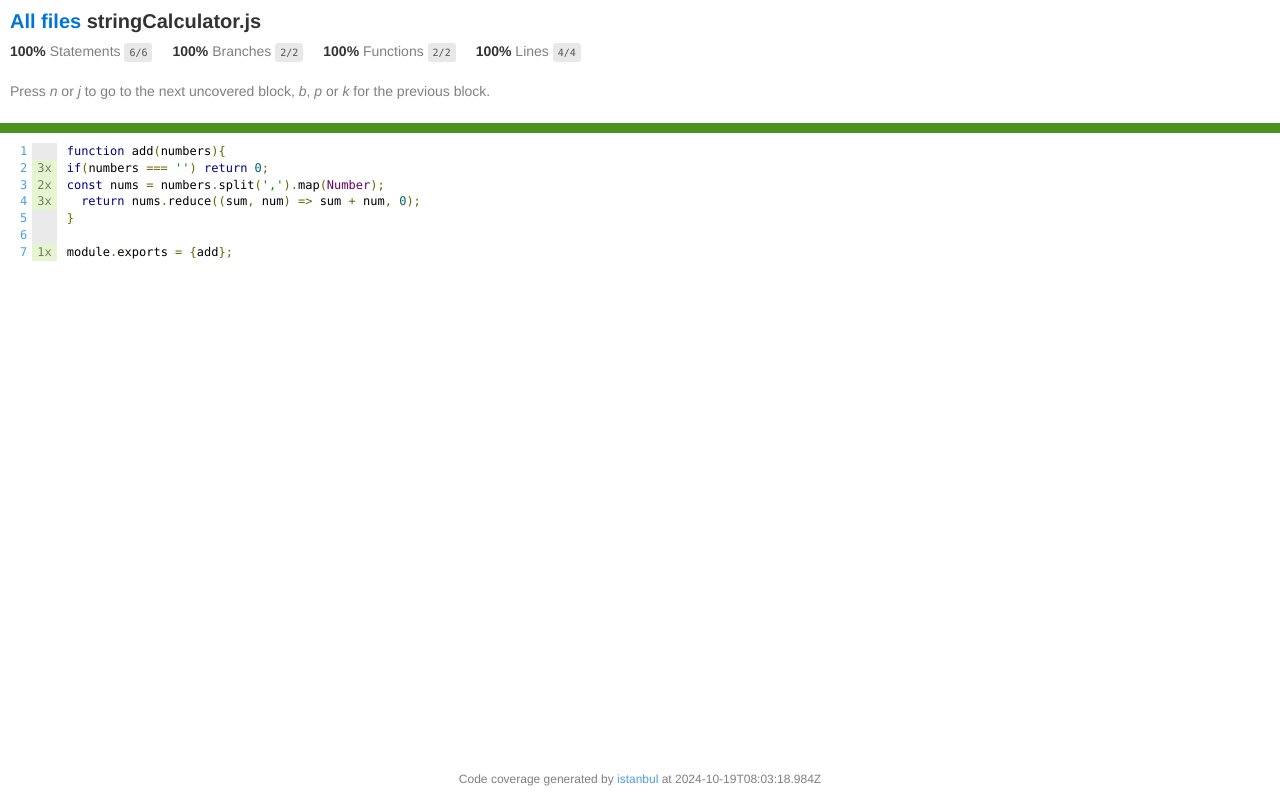
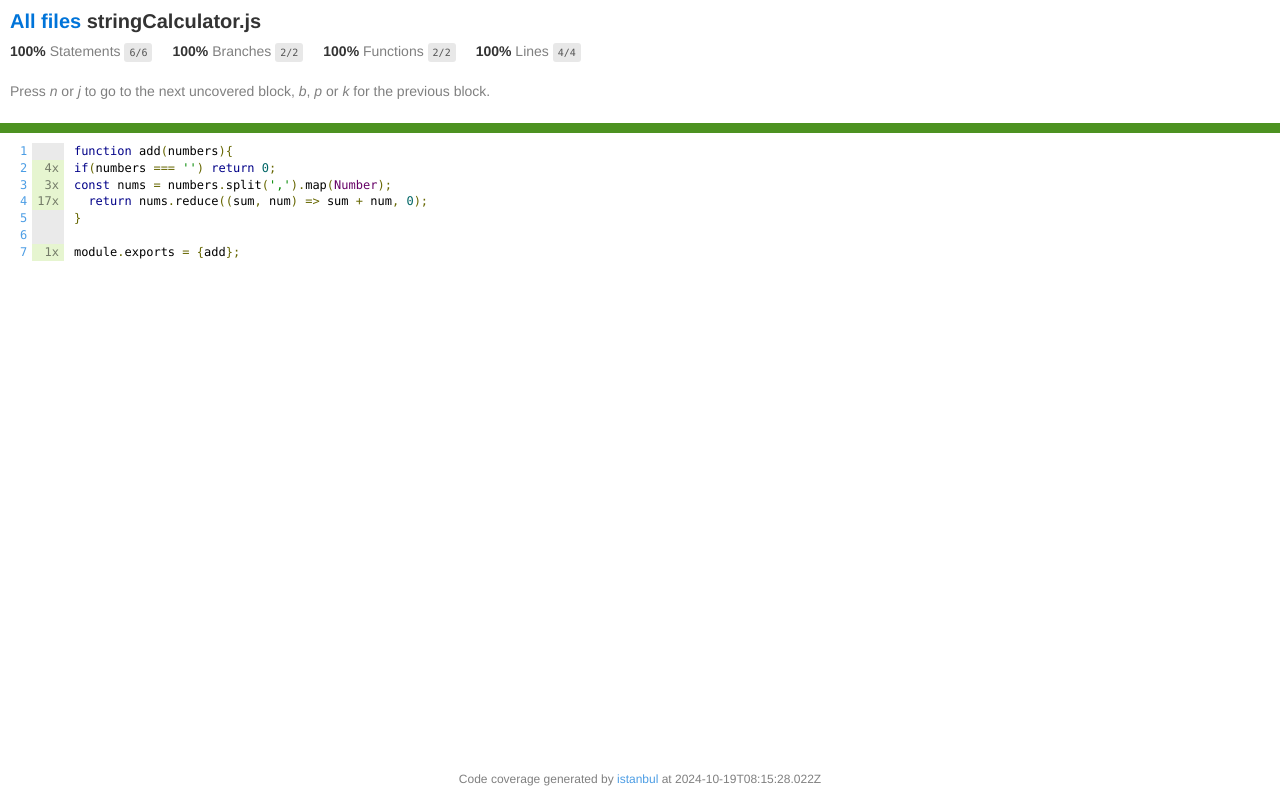
Before and after one commit to eshaansinghparihar/string-calculator-kata, a plain HTML site: page stringCalculator.js.html in a window 1280 px wide. Drawn offline with Linux system fonts and the light colour scheme.

Commit message:
deploy: bdd1c2bd8e8fd5065a3ec7d096602d795247bd5a

```diff
--- a/stringCalculator.js.html
+++ b/stringCalculator.js.html
@@ -70,9 +70,9 @@
 <a name='L5'></a><a href='#L5'>5</a>
 <a name='L6'></a><a href='#L6'>6</a>
 <a name='L7'></a><a href='#L7'>7</a></td><td class="line-coverage quiet"><span class="cline-any cline-neutral">&nbsp;</span>
+<span class="cline-any cline-yes">4x</span>
 <span class="cline-any cline-yes">3x</span>
-<span class="cline-any cline-yes">2x</span>
-<span class="cline-any cline-yes">3x</span>
+<span class="cline-any cline-yes">17x</span>
 <span class="cline-any cline-neutral">&nbsp;</span>
 <span class="cline-any cline-neutral">&nbsp;</span>
 <span class="cline-any cline-yes">1x</span></td><td class="text"><pre class="prettyprint lang-js">function add(numbers){
@@ -88,7 +88,7 @@ module.exports = {add};</pre></td></tr></table></pre>
             <div class='footer quiet pad2 space-top1 center small'>
                 Code coverage generated by
                 <a href="https://istanbul.js.org/" target="_blank" rel="noopener noreferrer">istanbul</a>
-                at 2024-10-19T08:03:18.984Z
+                at 2024-10-19T08:15:28.022Z
             </div>
         <script src="prettify.js"></script>
         <script>
```
Also changed, not shown: index.html (+1 -1 lines).
